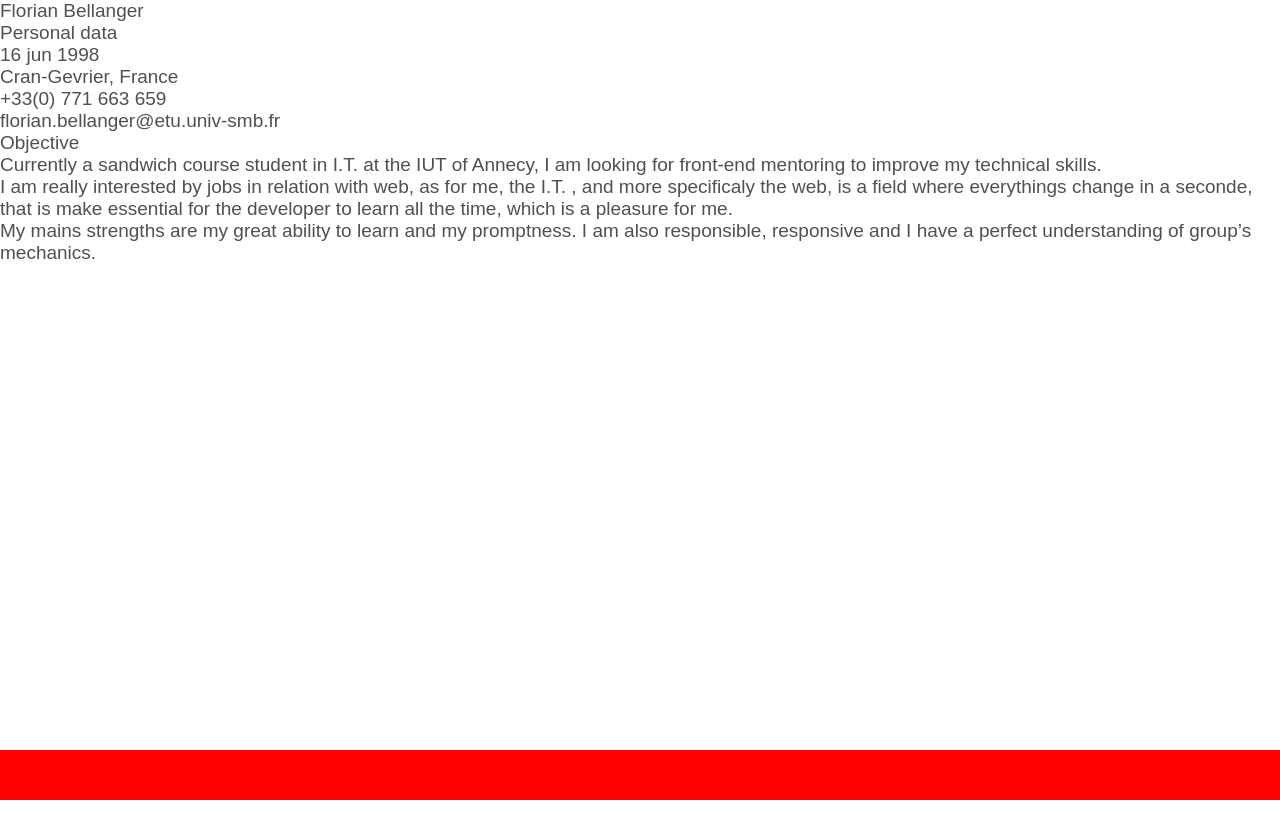
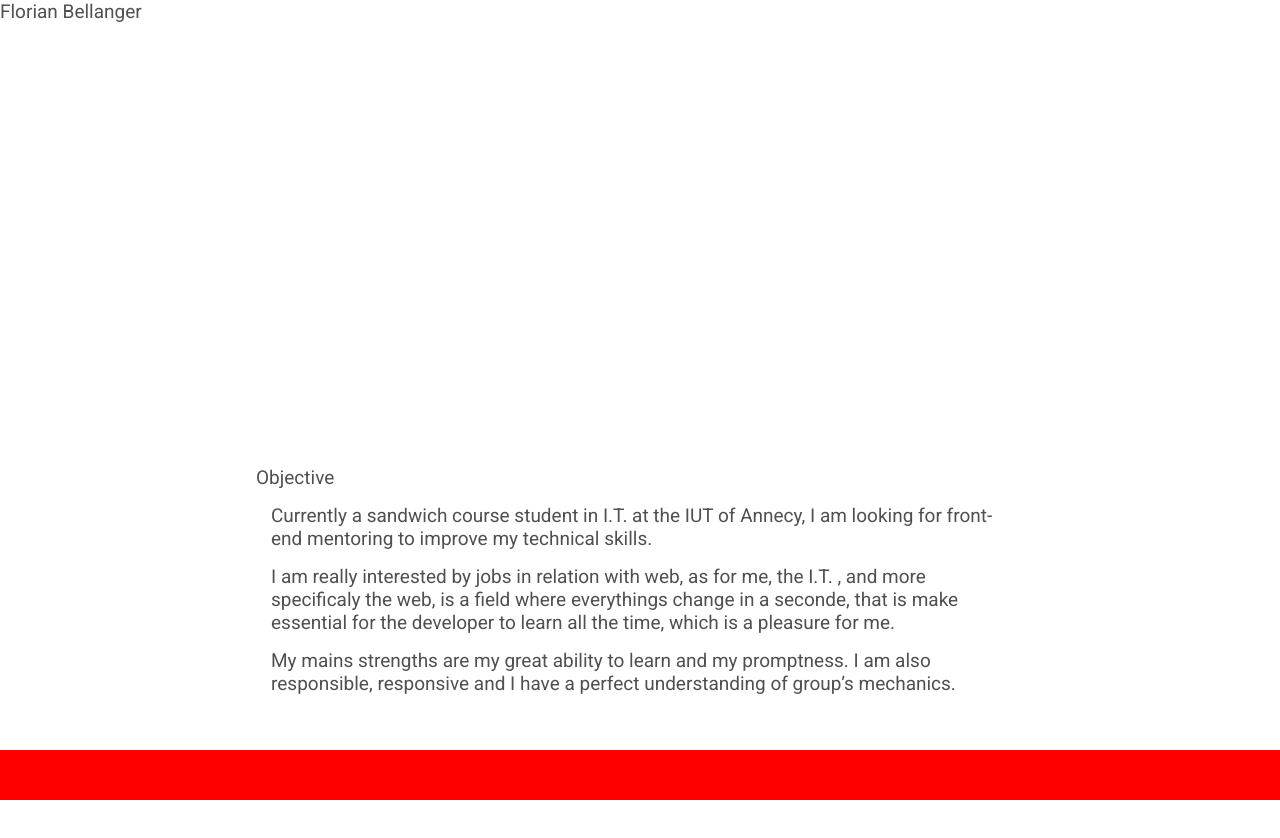
Before and after one commit to Quidam74/porte-folio-2018, a website: page src/index.html in a window 1280 px wide. Shown: the top 838 px of the page. Drawn offline with nearby package versions, Linux system fonts and the light colour scheme; files that its build step writes are made by us from their sources.

Commit message:
init hero

```diff
--- a/src/scss/_variables.scss
+++ b/src/scss/_variables.scss
@@ -1,5 +1,5 @@
 
-
+@import url('https://fonts.googleapis.com/css?family=Roboto');
 //  Start environment (variables utiles)
 /////////////////////////////
 
@@ -34,7 +34,7 @@ $wrapper-large : 1600px;
 
 
 //FONTS
-$font-main   : "din_alternate", sans-serif;
+$font-main   :  'Roboto', sans-serif;
 $font-second : 'gotham', sans-serif;
 $font-size : 19px;
 
--- a/src/scss/components/_hero.scss
+++ b/src/scss/components/_hero.scss
@@ -3,9 +3,20 @@
 
   &-personnalData {
     background-color: white;
+    display: none;
   }
 
   &-objective {
     background-color: white;
+    margin: auto;
+    margin-bottom: 40px;
+    width: 60%;
+    p{
+      margin: 15px;
+    }
+  }
+
+  .page-next{
+    margin: 0px;
   }
 }
```
